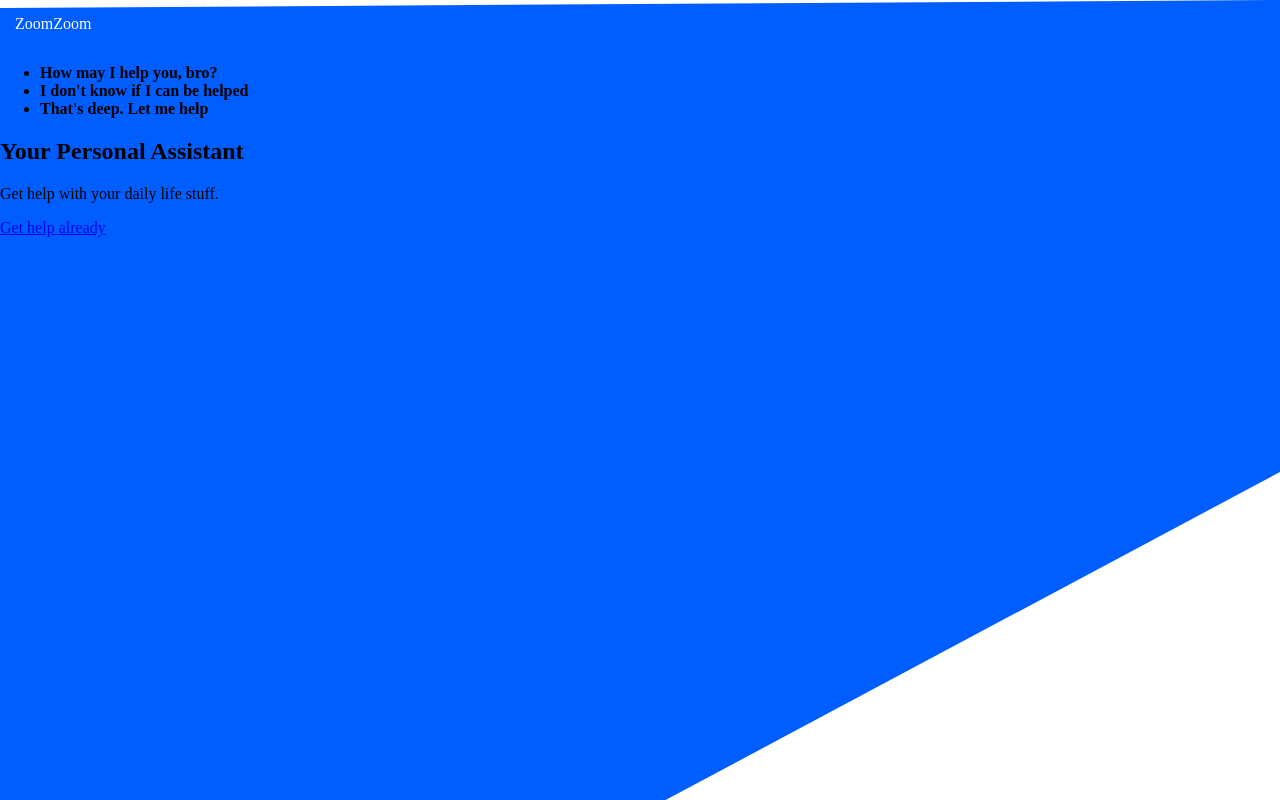
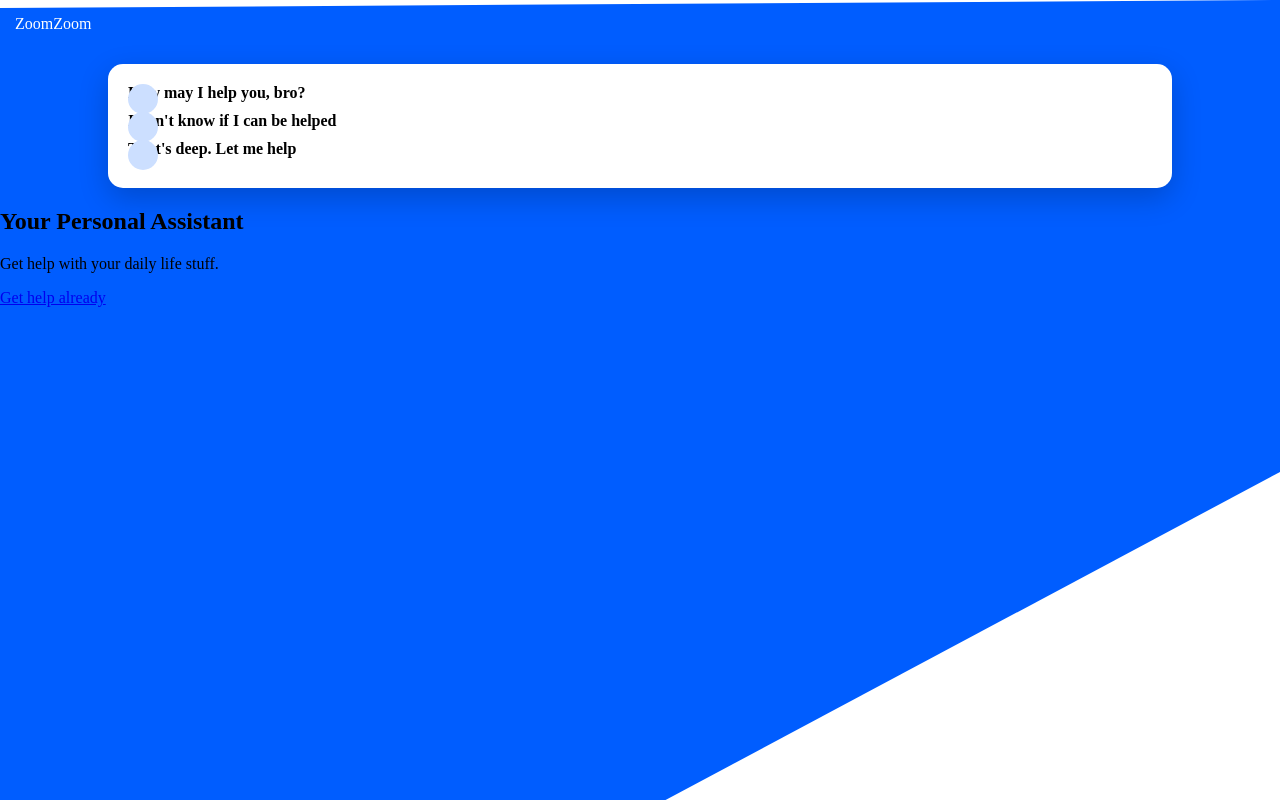
Before and after one commit to jonalexjm/sussy, a plain HTML site: page index.html in a window 1280 px wide. Drawn offline with Linux system fonts and the light colour scheme.

Commit message:
add style header and main

```diff
--- a/scss/main.scss
+++ b/scss/main.scss
@@ -1,10 +1,12 @@
 $colors: (
     primary: #005DFF,
+    primary-light: lighten(#005DFF, 40%),
     accent: #FFF6BB
 
 );
 
 $padding: 15px;
+$borders: 15px;
 
 @function color($color-name){
     @return map-get($colors, $color-name )
@@ -25,6 +27,8 @@ body{
         position: absolute;
         z-index: -1;
 
+
+      }
       header a{
         color: #FFF;
         text-decoration: none;
@@ -33,12 +37,34 @@ body{
         text-decoration: uppercase;
 
     }
-      }
 
      main{
         section#card{
 
+            background: #FFF;
+            padding: 20px;
+            margin: 1em auto;
+            border-radius: $borders;
+            box-shadow: 0 10px 30px rgba(0,0,0,.2);
+            width: 80%;
 
+            ul{
+                list-style-type: none;
+                margin: 0; padding: 0;
+
+                li{
+                    margin-bottom: 10px;
+
+                    span{
+                        position: absolute;
+                        content: '';
+                        width: 30px;
+                        height: 30px;
+                        background-color: color(primary-light);
+                        border-radius: 50%;
+                    }
+                }
+            }
 
          }
      }
```
Also changed, not shown: scss/main.css, 1 other file. Lines whose indentation alone changed are shown as unchanged.
